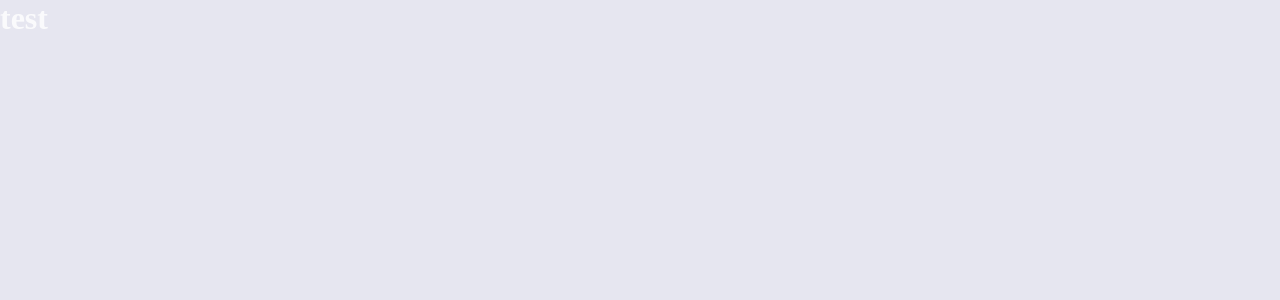
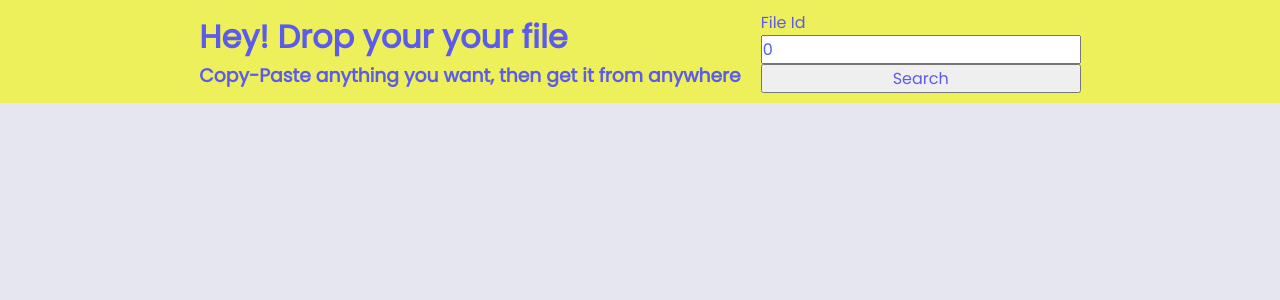
Before and after one commit to lucasrennok/PasteTMPImages, a React (Create React App) app in the folder web/: page / in a window 1280 px wide. Shown: the top 300 px of the page. Built offline with nearby package versions, Linux system fonts and the light colour scheme.

Commit message:
page header & google fonts

```diff
--- a/web/public/index.html
+++ b/web/public/index.html
@@ -6,6 +6,8 @@
     <meta name="viewport" content="width=device-width, initial-scale=1" />
     <meta name="theme-color" content="#000000" />
 
+    <link href="https://fonts.googleapis.com/css2?family=Archivo:wght@400;700&family=Poppins&display=swap" rel="stylesheet">
+
     <title>Paste Temp Files</title>
   </head>
   <body>
--- a/web/src/assets/styles/global.css
+++ b/web/src/assets/styles/global.css
@@ -8,7 +8,7 @@
     --color-secondary-dark: #d5d823;
     --color-title-in-primary: #FFFFFF;
     --color-text-button: #49464e;
-    --color-text-base: #FAFAFC;
+    --color-text-base: #5c5cec;
     --color-line-in-white: #E6E6F0;
     --color-input-background: #F8F8FC;
 
@@ -16,7 +16,7 @@
 }
 
 *{
-    margin:0;
+    margin: 0;
     padding: 0;
     box-sizing: border-box;
 }
--- /dev/null
+++ b/web/src/components/PageHeader/PageHeader.tsx
@@ -0,0 +1,27 @@
+import React from 'react';
+
+import './styles.css'
+
+interface PageHeaderProps{
+    idPaste: string;
+}
+
+const PageHeader: React.FC<PageHeaderProps>= (pageHeaderProps) => {
+    const idPaste = pageHeaderProps.idPaste;
+
+    return (
+        <div className="page-header">
+            <div className="headerText">
+                <h1>Hey! Drop your your file</h1>
+                <h3>Copy-Paste anything you want, then get it from anywhere</h3>
+            </div>
+            <div className="inputBox">
+                <label>File Id</label>
+                <input type="text" defaultValue="0"></input>
+                <button type="button">Search</button>
+            </div>
+        </div>
+    );
+}
+
+export default PageHeader;
--- /dev/null
+++ b/web/src/components/PageHeader/styles.css
@@ -0,0 +1,20 @@
+.page-header{
+    display: flex;
+    flex-direction: column;
+    align-items: center;
+    justify-content: center;
+    width: 100vw;
+    background: var(--color-secondary);
+}
+
+.headerText, .inputBox{
+    display: flex;
+    flex-direction: column;
+    margin: 1rem;
+}
+
+@media(min-width: 700px){
+    .page-header{
+        flex-direction: row;
+    }
+}
--- a/web/src/pages/Landing/Landing.tsx
+++ b/web/src/pages/Landing/Landing.tsx
@@ -1,11 +1,12 @@
 import React from 'react';
 import {Link} from 'react-router-dom';
 import './styles.css'
+import PageHeader from '../../components/PageHeader/PageHeader';
 
 function Landing() {
   return (
     <div className="page-landing">
-      <h1>test</h1>
+        <PageHeader idPaste="0" />
     </div>
   );
 }
```
